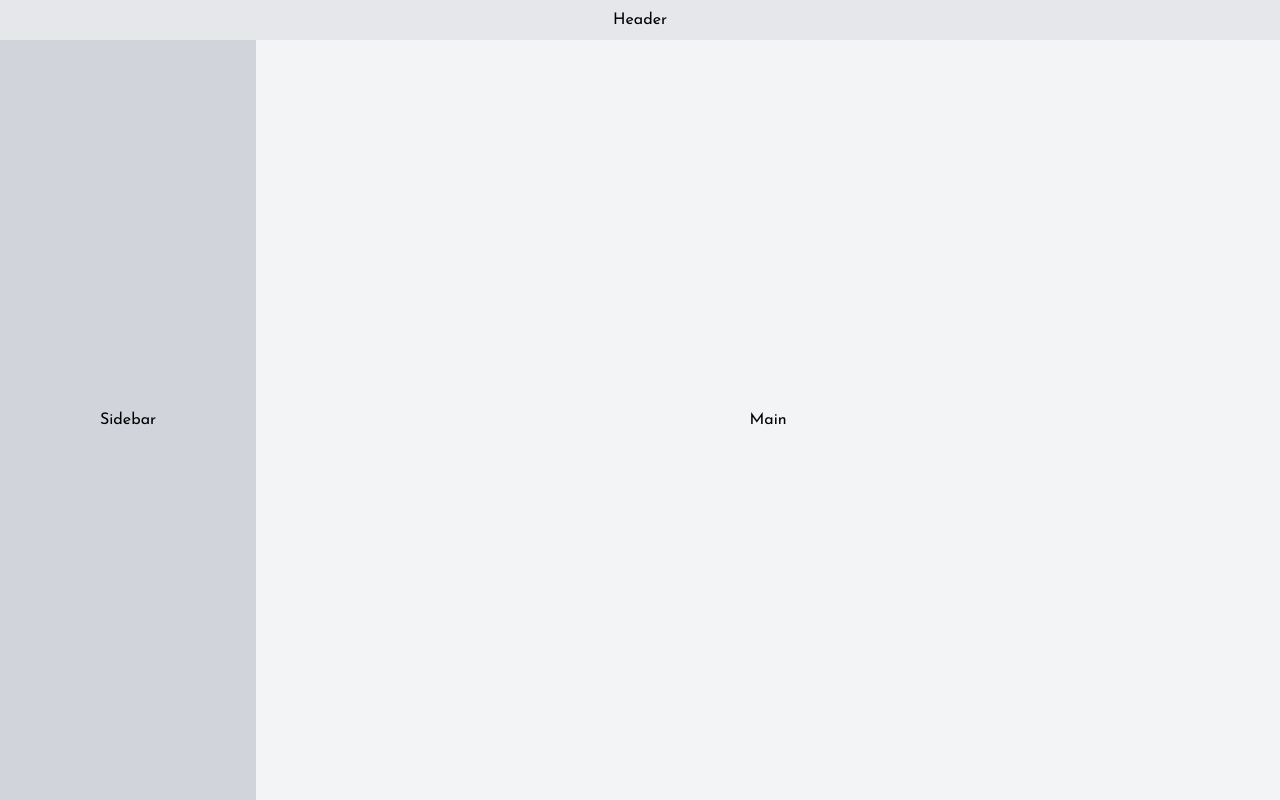
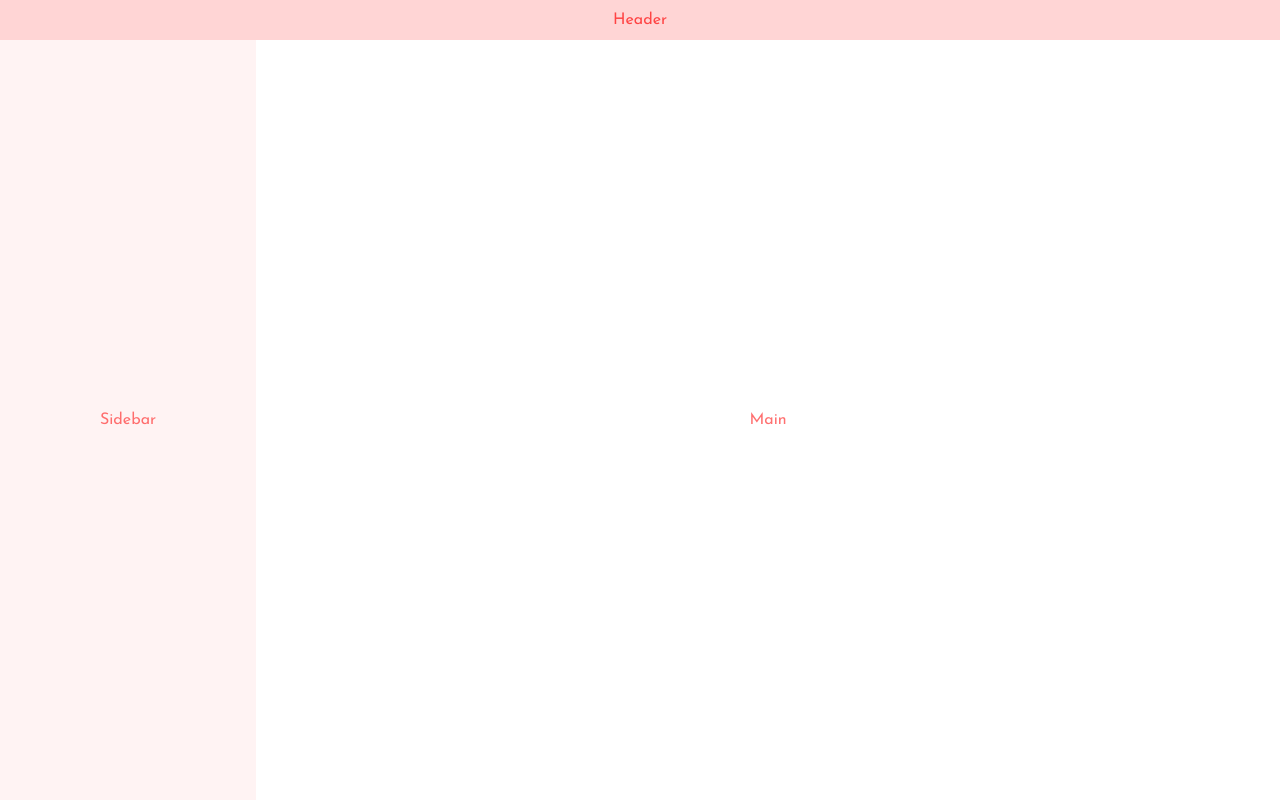
Before and after one commit to NicholasJohansan/CoviStats-Web, a React (Vite) app: page / in a window 1280 px wide. Built offline with nearby package versions, Linux system fonts and the light colour scheme.

Commit message:
Add custom colors

```diff
--- a/src/App.tsx
+++ b/src/App.tsx
@@ -4,7 +4,7 @@ import { createStyles, Style } from "./utils"
 
 const styles: Style = createStyles({
   app: [
-    "bg-gray-100",
+    "bg-white",
     "h-screen",
     "w-screen",
     "sm:flex",
--- a/src/components/layout/BottomAppBar.tsx
+++ b/src/components/layout/BottomAppBar.tsx
@@ -3,7 +3,8 @@ import { createStyles, Style } from '../../utils';
 
 const styles: Style = createStyles({
   bottomAppBar: [
-    "bg-gray-200",
+    "bg-pink",
+    "text-pink-fg",
     "flex",
     "justify-center",
     "items-center",
--- a/src/components/layout/Header.tsx
+++ b/src/components/layout/Header.tsx
@@ -3,7 +3,8 @@ import { createStyles, Style } from "../../utils";
 
 const styles: Style = createStyles({
   header: [
-    "bg-gray-200",
+    "bg-pink",
+    "text-pink-fg",
     "h-10",
     "flex",
     "justify-center",
--- a/src/components/layout/Main.tsx
+++ b/src/components/layout/Main.tsx
@@ -3,7 +3,8 @@ import { createStyles, Style } from '../../utils';
 
 const styles: Style = createStyles({
   main: [
-    "bg-gray-100",
+    "bg-white",
+    "text-watermelon",
     "flex-grow",
     "flex",
     "justify-center",
--- a/src/components/layout/Sidebar.tsx
+++ b/src/components/layout/Sidebar.tsx
@@ -3,7 +3,8 @@ import { createStyles, Style } from "../../utils";
 
 const styles: Style = createStyles({
   sidebar: [
-    "bg-gray-300",
+    "bg-pink-light",
+    "text-pink-light-fg",
     "flex",
     "justify-center",
     "items-center",
--- a/tailwind.config.js
+++ b/tailwind.config.js
@@ -7,7 +7,20 @@ module.exports = {
     fontFamily: {
       'sans': ['Josefin Sans', 'sans']
     },
-    extend: {},
+    extend: {
+      colors: {
+        'pink': {
+          DEFAULT: '#ffd5d5',
+          'fg': '#ff4444',
+          'light': '#fff3f3',
+          'light-fg': '#ff6d6d'
+        },
+        'watermelon': {
+          DEFAULT: '#ff7070',
+          fg: '#ffbebe'
+        }
+      },
+    },
   },
   plugins: [],
 }
```
